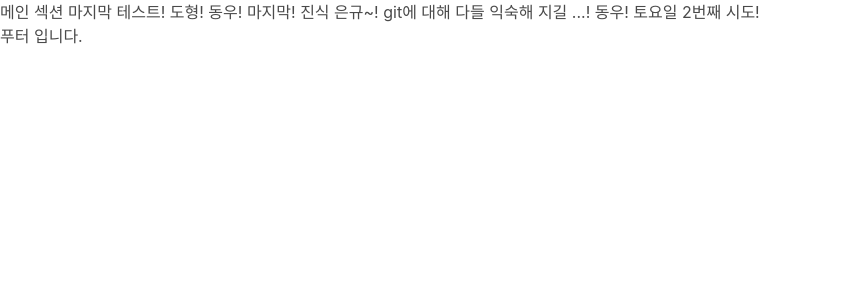
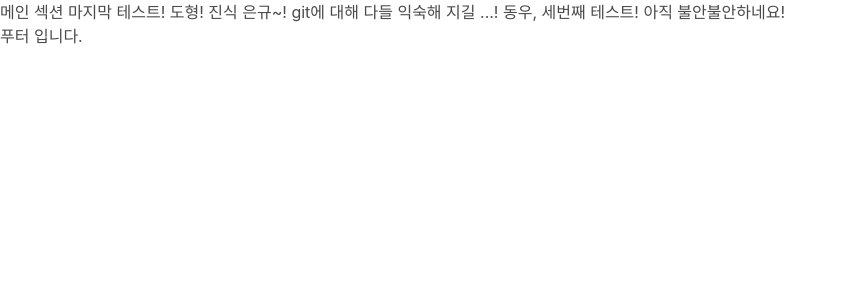
Before and after one commit to leubenia/gonwed, a Flask app: page / in a window 1280 px wide. Shown: the part 24-324 px from the top of the page, without its empty margins (0-846 px from the left). Run offline with Flask 2, Linux system fonts and the light colour scheme; some libraries are stand-ins or nearby versions.

Commit message:
test index.html
testing

```diff
--- a/templates/index.html
+++ b/templates/index.html
@@ -67,11 +67,10 @@
                 메인 섹션
                 마지막 테스트!
                 도형!
-                동우! 마지막!
                 진식
                 은규~!
                 git에 대해 다들 익숙해 지길 ...!
-                동우! 토요일 2번째 시도!
+                동우, 세번째 테스트! 아직 불안불안하네요!
             </div>
         </section>
 
```
